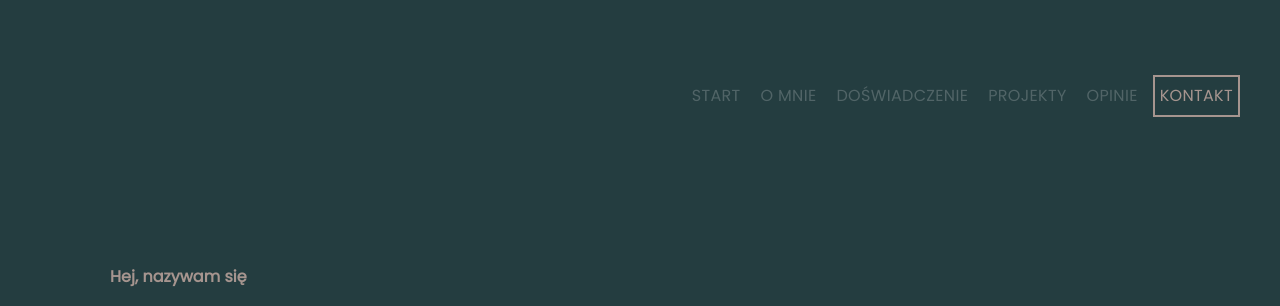
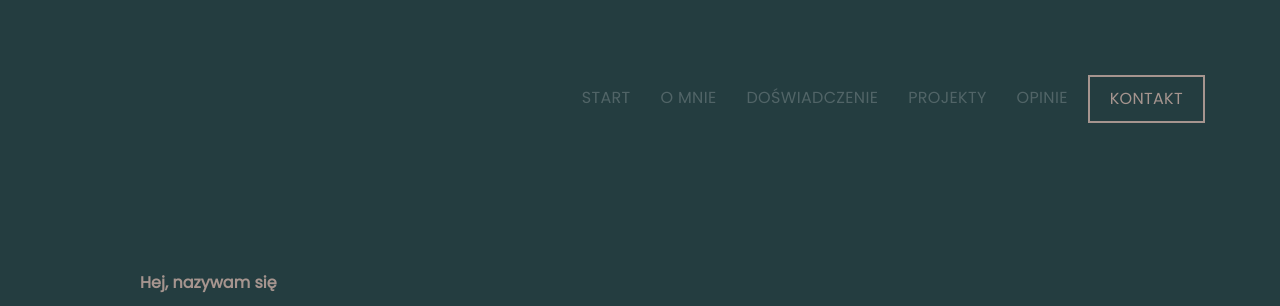
Before and after one commit to JakubOlkowicz/CV, a website: page src/index.html in a window 1280 px wide. Shown: the top 306 px of the page. Drawn offline with nearby package versions, Linux system fonts and the light colour scheme; files that its build step writes are made by us from their sources.

Commit message:
fix some details

```diff
--- a/src/index.html
+++ b/src/index.html
@@ -4,6 +4,7 @@
     <meta charset="UTF-8">
     <meta name="viewport" content="width=device-width, initial-scale=1.0">
     <title>Curriculum Vitae</title>
+    <link href="https://use.fontawesome.com/releases/v5.7.2/css/all.css" rel="stylesheet">
     <link href="https://fonts.googleapis.com/css?family=Poppins&display=swap" rel="stylesheet">
     <link rel="stylesheet" href="css/style.css">
 </head>
@@ -11,12 +12,12 @@
     <section class="main dark" id="start">
         <div class="container">
             <nav class="navbar">
-                <button href="#start"class="navigation">START</button>
-                <button href="#about"class="navigation">O MNIE</button>
-                <button href="#experience"class="navigation">DOŚWIADCZENIE</button>
-                <button href="#projects"class="navigation">PROJEKTY</button>
-                <button href="#reviews"class="navigation">OPINIE</button>
-                <button class="btn contact">KONTAKT</button>
+                <a href="#start" class="navigation">start</a>
+                <a href="#about" class="navigation">o mnie</a>
+                <a href="#experience" class="navigation">doświadczenie</a>
+                <a href="#projects" class="navigation">projekty</a>
+                <a href="#reviews" class="navigation">opinie</a>
+                <button class="btn contact">kontakt</button>
             </nav>
             <div class="welcom">
                 <h4>Hej, nazywam się</h4>
--- a/src/sass/_global.scss
+++ b/src/sass/_global.scss
@@ -1,6 +1,3 @@
-*, *::before, *::after {
-    box-sizing: border-box;
-  }
   body {
     margin: 0;
     font-family: Poppins;
@@ -10,9 +7,8 @@
   }
   .container {
     display: flex;
-    max-width: 1200px;
     margin: 0 auto;
-    padding: 60px 0;
+    padding: 50px 70px;
     min-height: 690px;
     flex-wrap: wrap;
   }
@@ -34,6 +30,7 @@
     }
   }
   .dark{
+      width: 100%;
       background: $C-main;
       color: $C-light;
       .titles{
@@ -43,6 +40,7 @@
       }
   }
   .light{
+    width: 100%;
     background: $C-light;
     color: $C-main;
   }
--- a/src/sass/_time-line.scss
+++ b/src/sass/_time-line.scss
@@ -35,9 +35,11 @@ $dot-diameter: 8px;
   }
 
   .entry {
+    display: flex;
     clear: both;
     text-align: left;
     position: relative;
+    justify-content: space-between;
     .title {
       margin-bottom: .5em;
       float: left;
@@ -50,7 +52,7 @@ $dot-diameter: 8px;
         position: absolute;
         width: $dot-diameter;
         height: $dot-diameter;
-        border: $border-width solid salmon;
+        border: $border-width solid $C-main;
         background-color:#fff;
         border-radius:100%;
         top: 15%;
--- a/src/sass/sections/_main.scss
+++ b/src/sass/sections/_main.scss
@@ -1,4 +1,5 @@
  .main{
+     height: 629px;
         .container{
         flex-direction: column;
         align-content: space-between;
@@ -6,16 +7,17 @@
             width: 100%;
             display: flex;
             flex-direction: row;
-            margin: 10px 5px 20px 5px;
+            margin: 20px 0 20px 0;
             justify-content: flex-end;
             align-items: center;
             .navigation{
                 all: unset;
-                margin: 0 5px;
+                margin: 0 10px;
                 letter-spacing: 0.02em;
                 cursor: pointer;
                 padding: 5px;
-
+                border-bottom: 2px solid transparent;
+                text-transform: uppercase;
 
             }
             .navigation:hover{
@@ -30,8 +32,9 @@
                 letter-spacing: 0.02em;
                 color: $C-special;
                 border: $C-special solid 2px;
-                padding: 5px;
+                padding: 8px 20px;
                 cursor: pointer;
+                text-transform: uppercase;
             }
         }
         .welcom{
```
Also changed, not shown: dist/css/style.css, dist/index.html, 2 other files.
